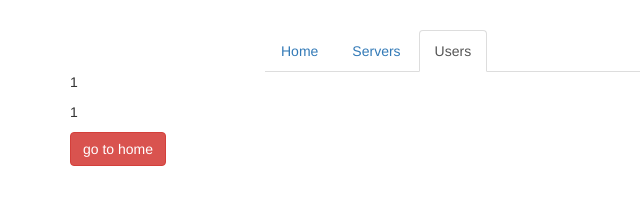
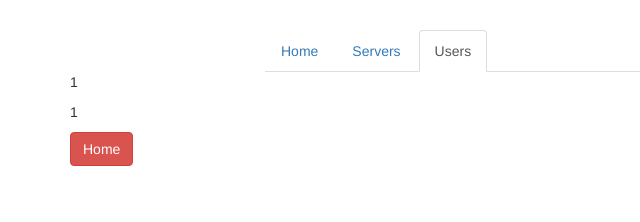
Before and after one commit to Karthi-K6/Angular_daily_practice, an Angular app: page /users/1/1 in a window 1280 px wide. Shown: the top 222 px of the page, without its empty margins (0-640 px from the left). Built offline with nearby package versions, Linux system fonts and the light colour scheme.

Commit message:
Fix: changed button name in User component button from "go to home" to "home"

```diff
--- a/src/app/users/user/user.component.html
+++ b/src/app/users/user/user.component.html
@@ -1,3 +1,3 @@
 <p>{{user.id}}</p>
 <p>{{user.name}}</p>
-<button class="btn btn-danger" (click) = "onNavigate()">go to home</button>
+<button class="btn btn-danger" (click) = "onNavigate()">Home</button>
```
